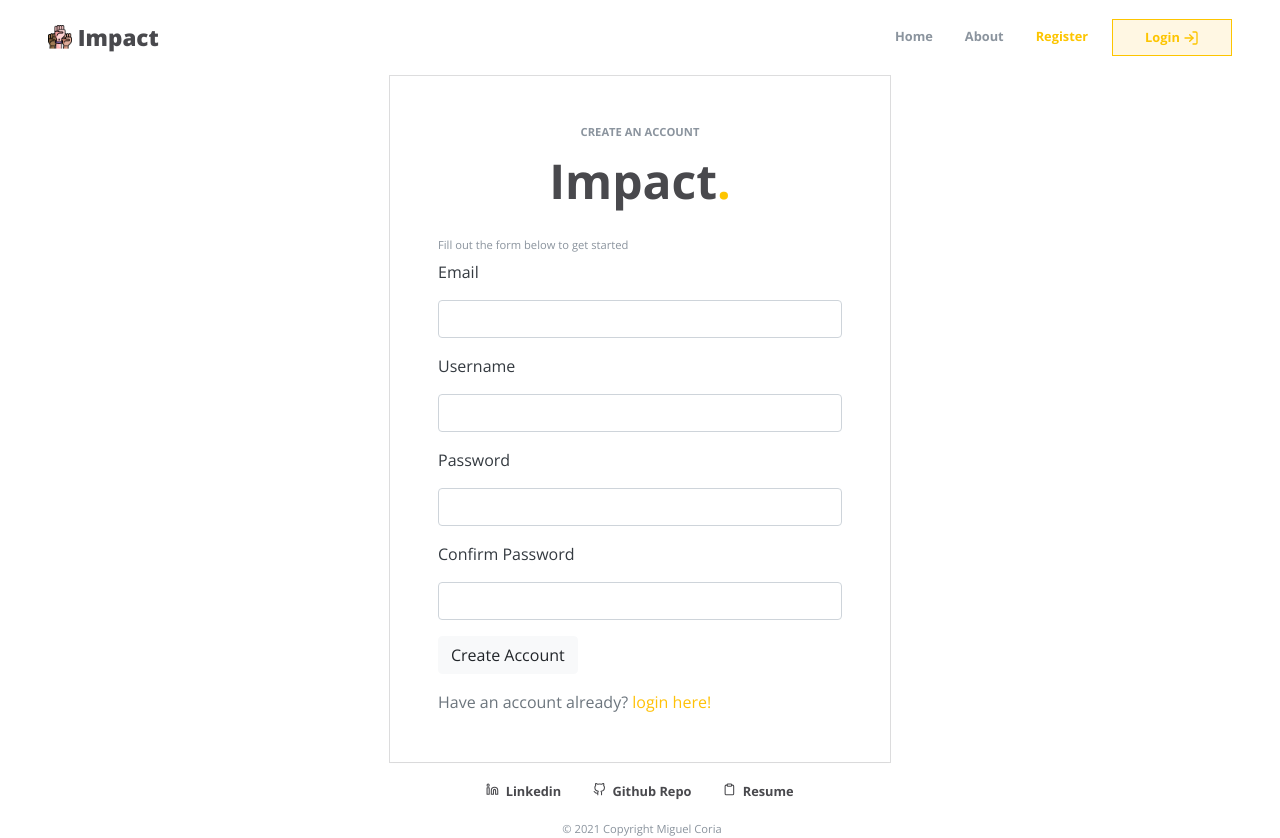
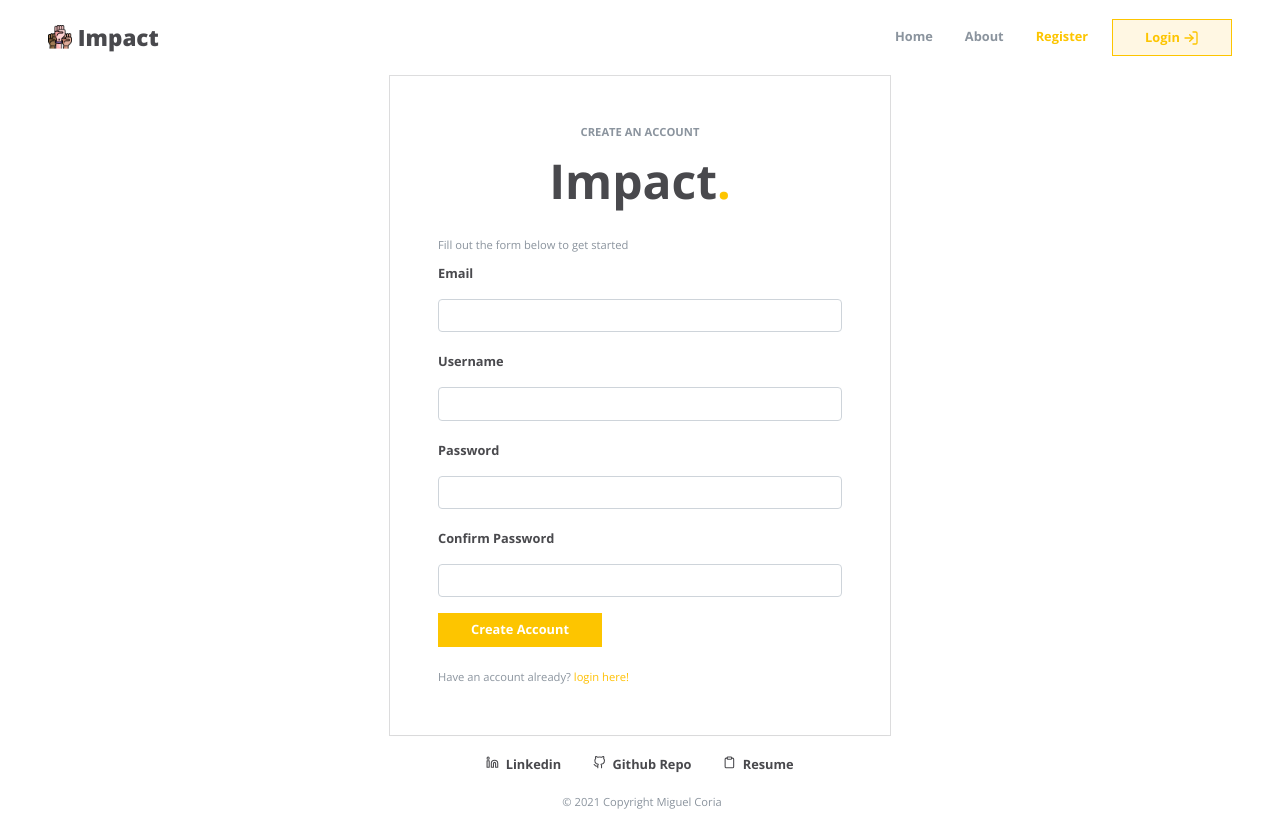
Before and after one commit to miguelcoria94/Impact, a Flask app: page /register in a window 1280 px wide. After the commit the page ends 809 px from the top, so only its background shows below. Run offline with Flask 2, Linux system fonts and the light colour scheme; some libraries are stand-ins or nearby versions.

Commit message:
fix the footer

```diff
--- a/impact/static/styles/main.css
+++ b/impact/static/styles/main.css
@@ -4,7 +4,7 @@
 
 body {
   font-family: "Open Sans", sans-serif !important;
-  height: 100vh;
+  min-height: 100vh;
 }
 
 .main-content {
--- a/impact/templates/base.html
+++ b/impact/templates/base.html
@@ -143,13 +143,13 @@
       </p>
     </footer>
     <script
-      src="https://code.jquery.com/jquery-3.2.1.slim.min.js"
-      integrity="sha384-KJ3o2DKtIkvYIK3UENzmM7KCkRr/rE9/Qpg6aAZGJwFDMVNA/GpGFF93hXpG5KkN"
+      src="https://cdnjs.cloudflare.com/ajax/libs/popper.js/1.12.9/umd/popper.min.js"
+      integrity="sha384-ApNbgh9B+Y1QKtv3Rn7W3mgPxhU9K/ScQsAP7hUibX39j7fakFPskvXusvfa0b4Q"
       crossorigin="anonymous"
     ></script>
     <script
-      src="https://cdnjs.cloudflare.com/ajax/libs/popper.js/1.12.9/umd/popper.min.js"
-      integrity="sha384-ApNbgh9B+Y1QKtv3Rn7W3mgPxhU9K/ScQsAP7hUibX39j7fakFPskvXusvfa0b4Q"
+      src="https://code.jquery.com/jquery-3.2.1.slim.min.js"
+      integrity="sha384-KJ3o2DKtIkvYIK3UENzmM7KCkRr/rE9/Qpg6aAZGJwFDMVNA/GpGFF93hXpG5KkN"
       crossorigin="anonymous"
     ></script>
     <script
--- a/impact/templates/index.html
+++ b/impact/templates/index.html
@@ -1,9 +1,8 @@
 {% extends "base.html" %}
 {% block content%}
-<div>
     {% with messages = get_flashed_messages(category_filter=["success"]) %}
         {% if messages %}
-            <div class="alert alert-success alert-dismissible fade show" role="alert">
+            <div class="alert alert-success alert-dismissible fade show w-80" role="alert">
                 {% for message in messages %}
                     {{ message }}
                 {% endfor %}
@@ -13,7 +12,6 @@
             </div>
         {% endif %}
     {% endwith %}
-</div>
 <div class="home-header">
   <h1 class="home-header-title" data-aos="fade-in"
   data-aos-duration="500">Share Your Story. <br> Impact Others.</h1>
@@ -38,7 +36,7 @@
 
    {% endfor %}
 </div>
-   <nav aria-label="Page navigation example" class="mt-5">
+   <nav aria-label="Page navigation example" class="mt-2">
      <ul class="pagination justify-content-center">
        {% for page_num in blog_posts.iter_pages(left_edge=1, right_edge=1, left_current=1, right_current=2) %}
           {% if blog_posts.page == page_num %}
--- a/impact/templates/register.html
+++ b/impact/templates/register.html
@@ -25,24 +25,24 @@
   <form method="POST" class="">
     {{form.hidden_tag()}}
     <div class="form-group">
-      {{form.email.label(class='form-group text-dark')}}
-      {{form.email(class='form-control')}}
+      {{form.email.label(class='form-group login-label')}}
+      {{form.email(class='form-control login-input')}}
     </div>
     <div class="form-group">
-      {{form.username.label(class='form-group text-dark')}}
-      {{form.username(class='form-control')}}
+      {{form.username.label(class='form-group login-label')}}
+      {{form.username(class='form-control login-input')}}
     </div>
     <div class="form-group">
-      {{form.password.label(class='form-group text-dark')}}
-      {{form.password(class='form-control')}}
+      {{form.password.label(class='form-group login-label')}}
+      {{form.password(class='form-control login-input')}}
     </div>
     <div class="form-group">
-      {{form.confirm_password.label(class='form-group text-dark')}}
-      {{form.confirm_password(class='form-control')}}
+      {{form.confirm_password.label(class='form-group login-label')}}
+      {{form.confirm_password(class='form-control login-input')}}
     </div>
-    <div class="form-group">{{form.submit(class='btn btn-light')}}</div>
+    <div class="form-group">{{form.submit(class='btn login-submit')}}</div>
   </form>
-  <span class="text-muted"
+  <span class="login-text"
     >Have an account already?
     <a class="text-warning" href="/login">login here!</a>
   </span>
```
